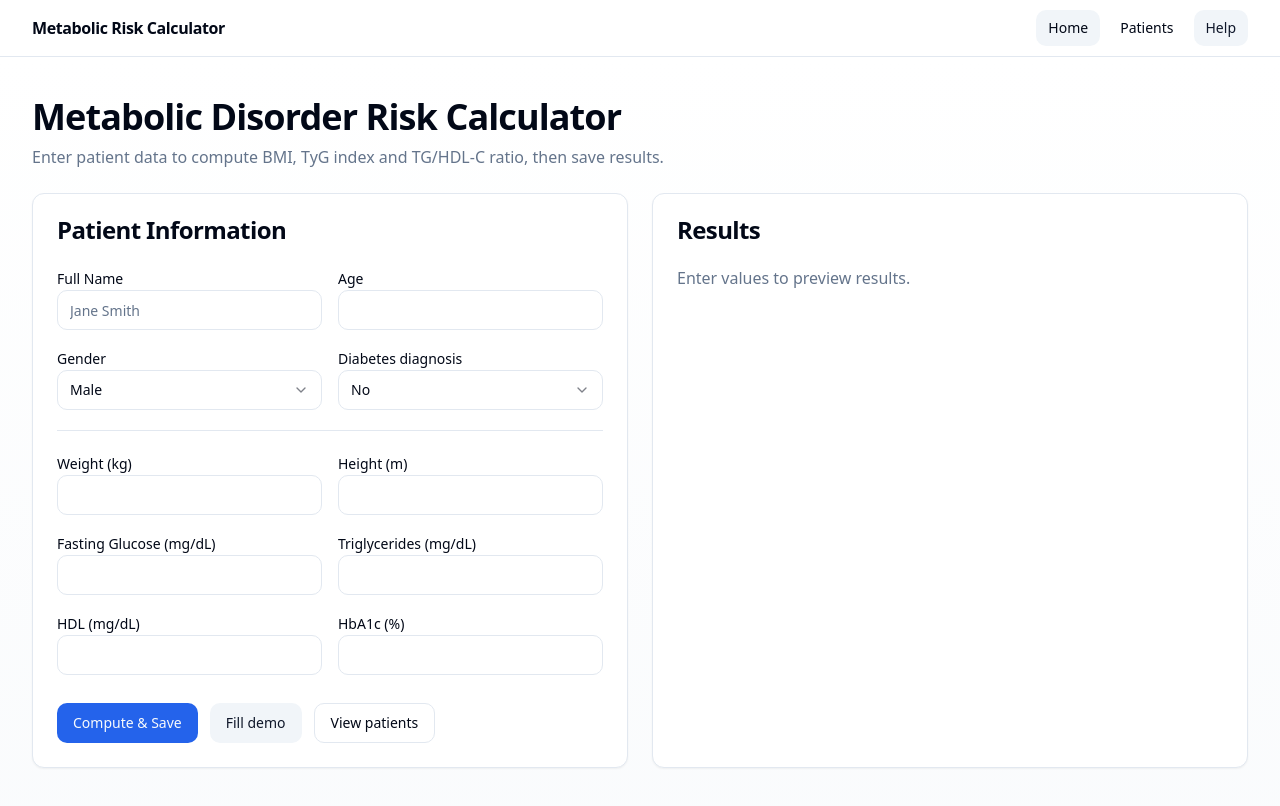
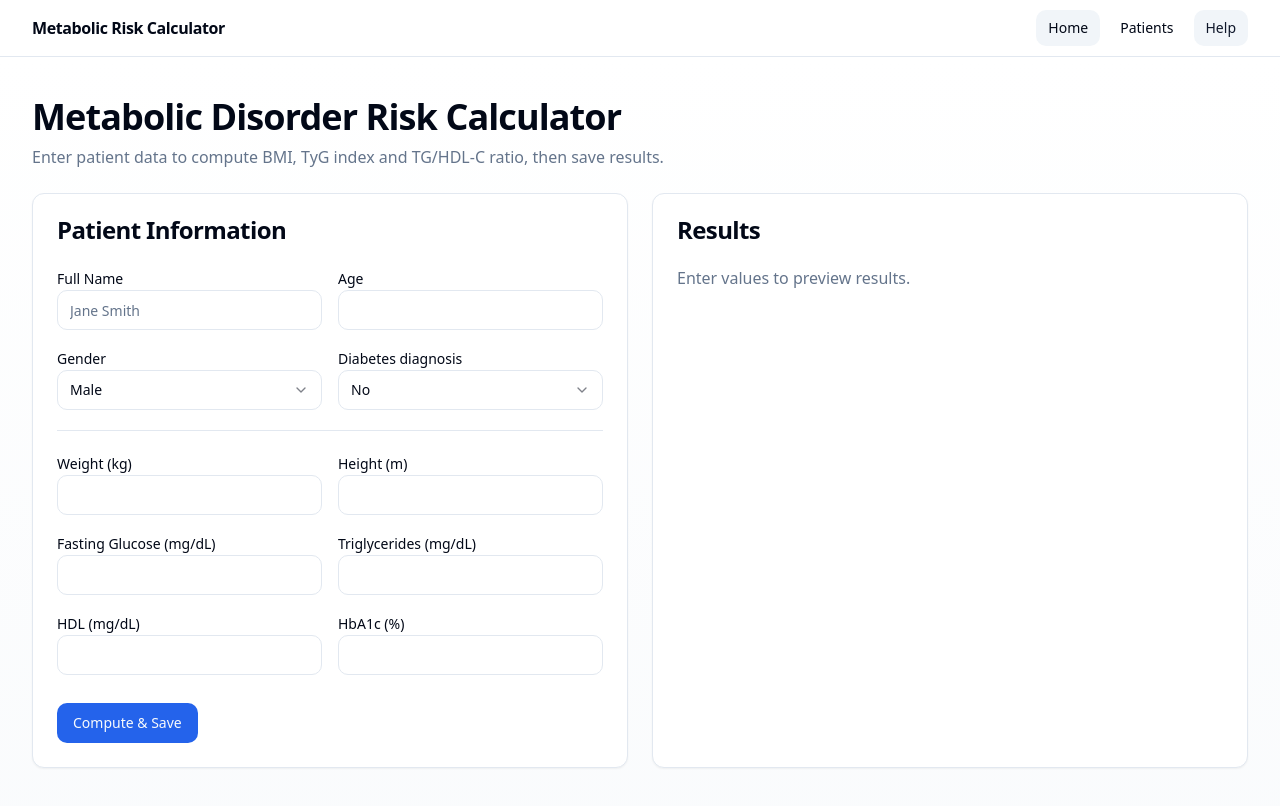
Before and after one commit to waqarasam1277/metabolic-health-guide, a React (Vite) app: page / in a window 1280 px wide. Shown: the top 806 px of the page. Built offline with nearby package versions, Linux system fonts and the light colour scheme.

Commit message:
Remove demo and patient view
Remove the "Fill demo" functionality and the "View patients" page from the application.

```diff
--- a/src/pages/Index.tsx
+++ b/src/pages/Index.tsx
@@ -255,10 +255,6 @@ const Index = () => {
 
                 <div className="flex items-center gap-3 pt-2">
                   <Button type="submit" disabled={saving}>{saving ? "Saving..." : "Compute & Save"}</Button>
-                  <Button type="button" variant="secondary" onClick={setDemo}>Fill demo</Button>
-                  <Button asChild variant="outline">
-                    <a href="/patients">View patients</a>
-                  </Button>
                 </div>
               </form>
             </CardContent>
```
